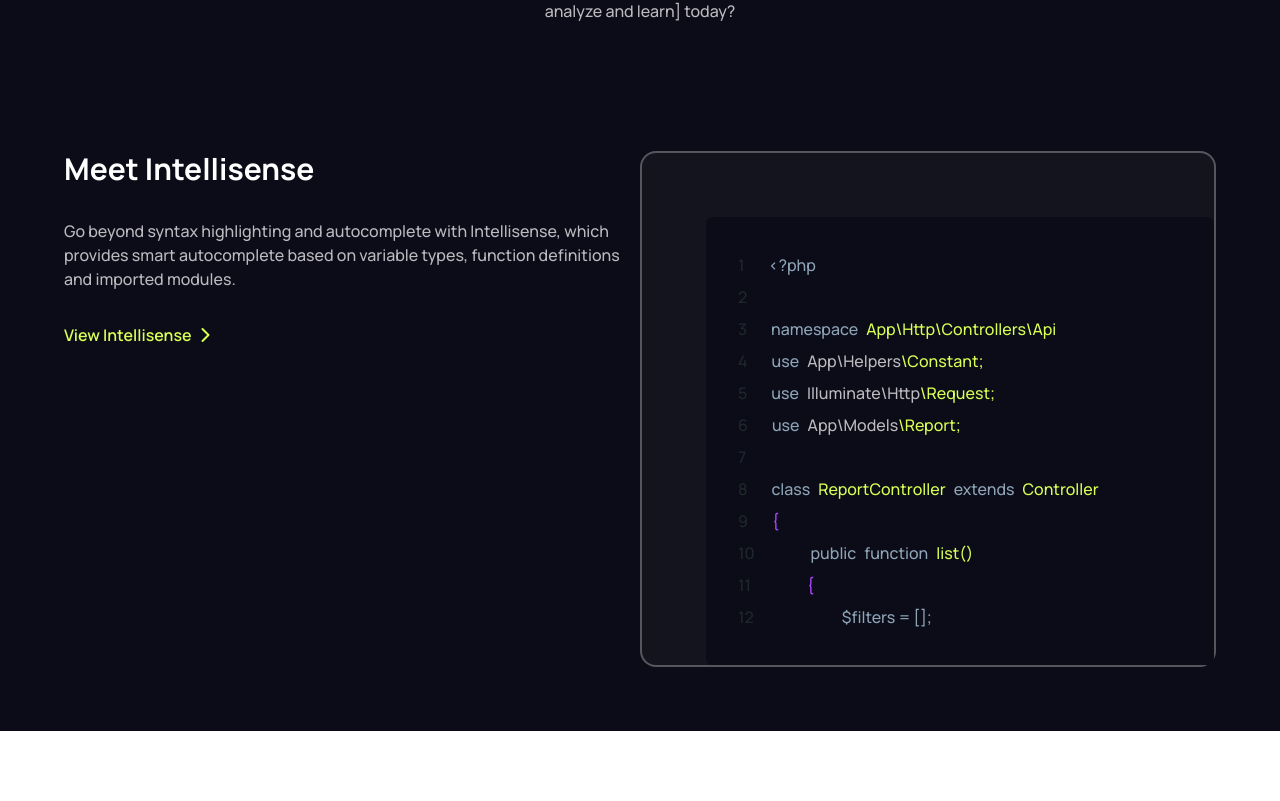
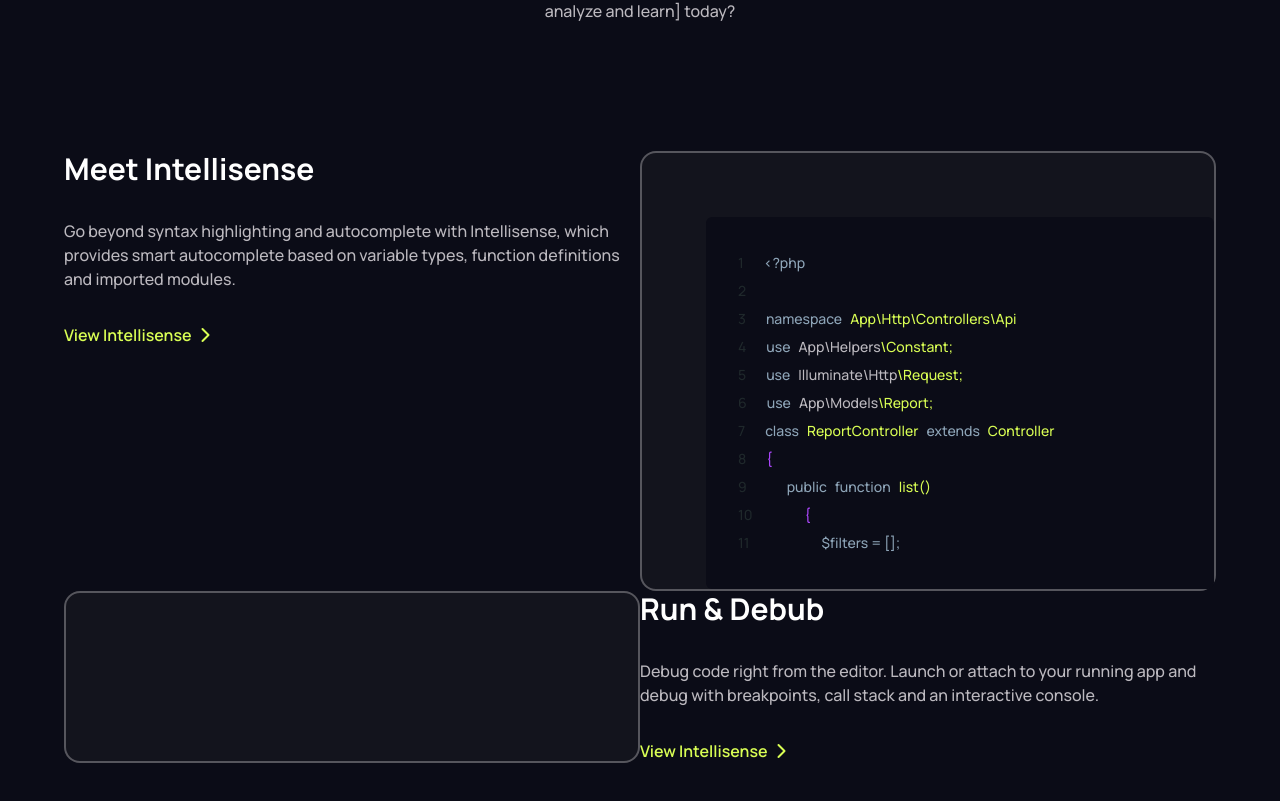
Before and after one commit to Hardy101/Ngwodink, a React (Vite) app: page / in a window 1280 px wide. Shown: the part 1577-2378 px from the top of the page. Before the commit the page ends 2308 px from the top, so only its background shows below. Built offline with nearby package versions, Linux system fonts and the light colour scheme.

Commit message:
Refactor Steps component: replaced hardcoded code snippets with CodeEditor component for improved maintainability and user experience, and updated layout for better visual hierarchy.

```diff
--- a/src/components/steps.tsx
+++ b/src/components/steps.tsx
@@ -30,65 +30,26 @@ const Steps = () => {
             </div>
             {/* <div className="rotate-90 w-full h-px bg-gradient-to-r from-transparent via-[#a8ff60] to-transparent opacity-70"></div> */}
 
-            <div className="w-1/2 process-code bg-dark-quaternary pt-16 pl-16 text-light-primary border-2 rounded-2xl border-light-primary/40">
-              <div className="code-editor bg-dark-secondary rounded-md p-8 ml-auto">
-                <p className="font-manrope-medium leading-8">
-                  <span className="text-dark-primary mr-6">1</span>
-                  <span className="text-dark-tertiary">{"<?php"}</span>
-                  <span className="block text-dark-primary">2</span>
-                  <span className="text-dark-primary mr-6">3</span>
-                  <span className="inline-block text-dark-tertiary mr-2">
-                    namespace
-                  </span>
-                  <span className="text-green-primary">
-                    App\Http\Controllers\Api
-                  </span>
-                  <br />
-                  <span className="text-dark-primary mr-6">4</span>
-                  <span className="text-dark-tertiary mr-2">use</span>
-                  <span>App\Helpers</span>
-                  <span className="text-green-primary">\Constant;</span>
-                  <br />
-                  <span className="text-dark-primary mr-6">5</span>
-                  <span className="text-dark-tertiary mr-2">use</span>
-                  <span>Illuminate\Http</span>
-                  <span className="text-green-primary">\Request;</span>
-                  <br />
-                  <span className="text-dark-primary mr-6">6</span>
-                  <span className="text-dark-tertiary mr-2">use</span>
-                  <span>App\Models</span>
-                  <span className="text-green-primary">\Report;</span>
-                  <span className="block text-dark-primary mr-6">7</span>
-                  <span className="text-dark-primary mr-6">8</span>
-                  <span className="inline-block text-dark-tertiary mr-2">
-                    class
-                  </span>
-                  <span className="mr-2 text-green-primary">
-                    ReportController
-                  </span>
-                  <span className="text-dark-tertiary mr-2">extends</span>
-                  <span className="text-green-primary">Controller</span>
-                  <br />
-                  <span className="text-dark-primary mr-6">9</span>
-                  <span className="text-purple-500">{"{"}</span>
-                  <br />
-                  <span className="text-dark-primary mr-6">10</span>
-                  <span className="inline-block text-dark-tertiary ml-8 mr-2">
-                    public
-                  </span>
-                  <span className="mr-2 text-dark-tertiary">function</span>
-                  <span className="text-green-primary">list()</span>
-                  <br />
-                  <span className="text-dark-primary mr-6">11</span>
-                  <span className="ml-8 text-purple-500">{"{"}</span>
-                  <br />
-                  <span className="text-dark-primary mr-6">12</span>
-                  <span className="inline-block text-dark-tertiary ml-16 mr-2">
-                    $filters = [];
-                  </span>
-                </p>
-              </div>
+            <CodeEditor />
+          </div>
+          <div className="process flex justify-between">
+            <div className="order-2 w-1/2 process-text grid gap-y-8 mb-auto">
+              <h3 className="text-white text-3xl font-manrope-bold">
+                Run & Debub
+              </h3>
+              <p className="text-light-primary font-manrope-medium">
+                Debug code right from the editor. Launch or attach to your
+                running app and debug with breakpoints, call stack and an
+                interactive console.
+              </p>
+              <button className="text-green-primary mr-auto flex items-center gap-x-2 font-manrope-semi-bold">
+                <span>View Intellisense</span>
+                <i className="fa-solid fa-chevron-right"></i>
+              </button>
             </div>
+            {/* <div className="rotate-90 w-full h-px bg-gradient-to-r from-transparent via-[#a8ff60] to-transparent opacity-70"></div> */}
+
+            <div className="w-1/2 process-code bg-dark-quaternary pt-16 pl-16 text-light-primary border-2 rounded-2xl border-light-primary/40"></div>
           </div>
         </div>
       </div>
@@ -96,4 +57,76 @@ const Steps = () => {
   );
 };
 
+export const CodeEditor = () => {
+  return (
+    <div className="w-1/2 process-code bg-dark-quaternary pt-16 pl-16 text-light-primary border-2 rounded-2xl border-light-primary/40">
+      <div className="code-editor bg-dark-secondary rounded-md text-sm p-8 ml-auto">
+        <p className="font-manrope-medium">
+          <ol className="list-inside leading-7 [&>li]:before:text-dark-primary [&>li]:before:content-[attr(value)] [&>li]:before:mr-2 [&>li]:before:font-manrope-medium">
+            <li value="1">
+              <span className="text-dark-tertiary pl-3">{"<?php"}</span>
+            </li>
+            <li value="2"></li>
+            <li value="3">
+              <span className="inline-block text-dark-tertiary pl-3 pr-2">
+                namespace
+              </span>
+              <span className="text-green-primary">
+                App\Http\Controllers\Api
+              </span>
+            </li>
+            <li value="4">
+              <span className="inline-block text-dark-tertiary pl-3 pr-2">
+                use
+              </span>
+              <span>App\Helpers</span>
+              <span className="text-green-primary">\Constant;</span>
+            </li>
+            <li value="5">
+              <span className="inline-block text-dark-tertiary pl-3 pr-2">
+                use
+              </span>
+              <span>Illuminate\Http</span>
+              <span className="text-green-primary">\Request;</span>
+            </li>
+            <li value="6">
+              <span className="inline-block text-dark-tertiary pl-3 pr-2">
+                use
+              </span>
+              <span>App\Models</span>
+              <span className="text-green-primary">\Report;</span>
+            </li>
+            <li value="7">
+              <span className="inline-block text-dark-tertiary pl-3 pr-2">
+                class
+              </span>
+              <span className="mr-2 text-green-primary">ReportController</span>
+              <span className="text-dark-tertiary mr-2">extends</span>
+              <span className="text-green-primary">Controller</span>
+            </li>
+            <li value="8">
+              <span className="text-purple-500 pl-3">{"{"}</span>
+            </li>
+            <li value="9">
+              <span className="inline-block text-dark-tertiary ml-8 mr-2">
+                public
+              </span>
+              <span className="mr-2 text-dark-tertiary">function</span>
+              <span className="text-green-primary">list()</span>
+            </li>
+            <li value="10">
+              <span className="ml-8 text-purple-500 pl-3">{"{"}</span>
+            </li>
+            <li value="11">
+              <span className="inline-block text-dark-tertiary ml-16 mr-2">
+                $filters = [];
+              </span>
+            </li>
+          </ol>
+        </p>
+      </div>
+    </div>
+  );
+};
+
 export default Steps;
```
